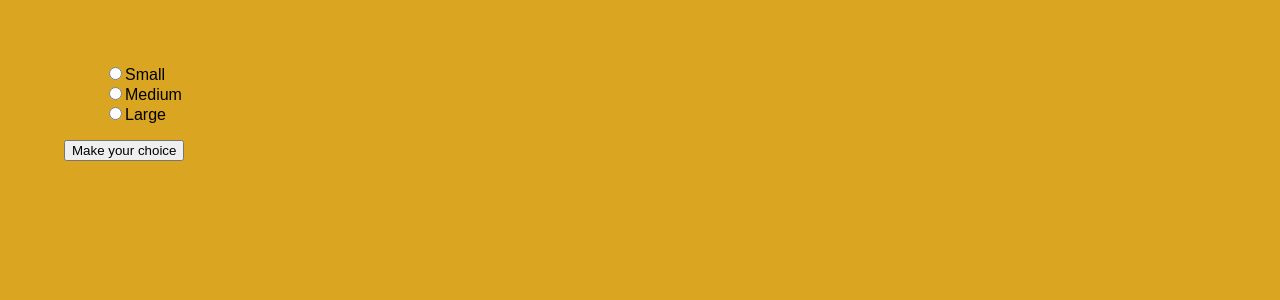
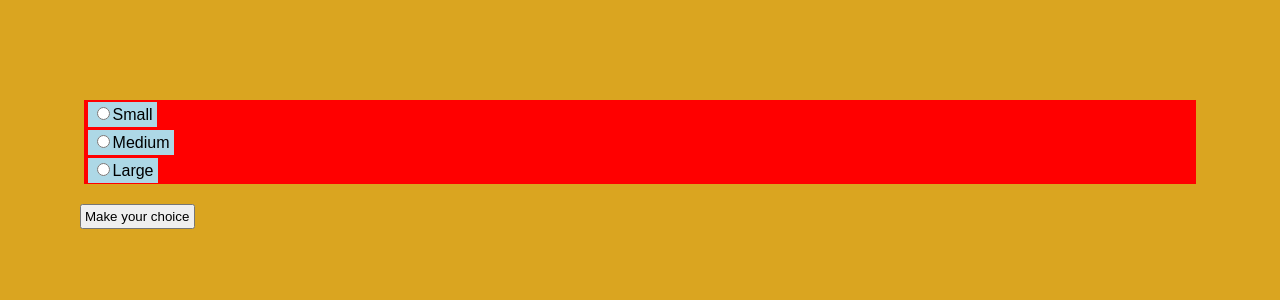
Before and after one commit to Rubiksron/PresentationOnReact, a React (Vite) app: page / in a window 1280 px wide. Shown: the top 300 px of the page. Built offline with nearby package versions, Linux system fonts and the light colour scheme.

Commit message:
:checked is working on the input position.

```diff
--- a/src/sass/main.scss
+++ b/src/sass/main.scss
@@ -1,5 +1,6 @@
 * {
   box-sizing: border-box;
+  padding: .25em;
 }
 
 body {
@@ -11,4 +12,24 @@ body {
 
 li {
   list-style-type: none;
+  background-color: red;
 }
+
+label {
+  background-color: lightblue;
+  width: 100%;
+}
+
+input:checked {
+  margin-left: 25px;
+  border: 1px solid blue;
+  background-color: purple;
+}
+// input[type=checkbox] + label {
+//   color: #ccc;
+//   font-style: italic;
+// }
+// input[type=checkbox]:checked + label {
+//   color: #f00;
+//   font-style: normal;
+// }
```
Also changed, not shown: 3 other files (tests, documents, lock files or other folders).
